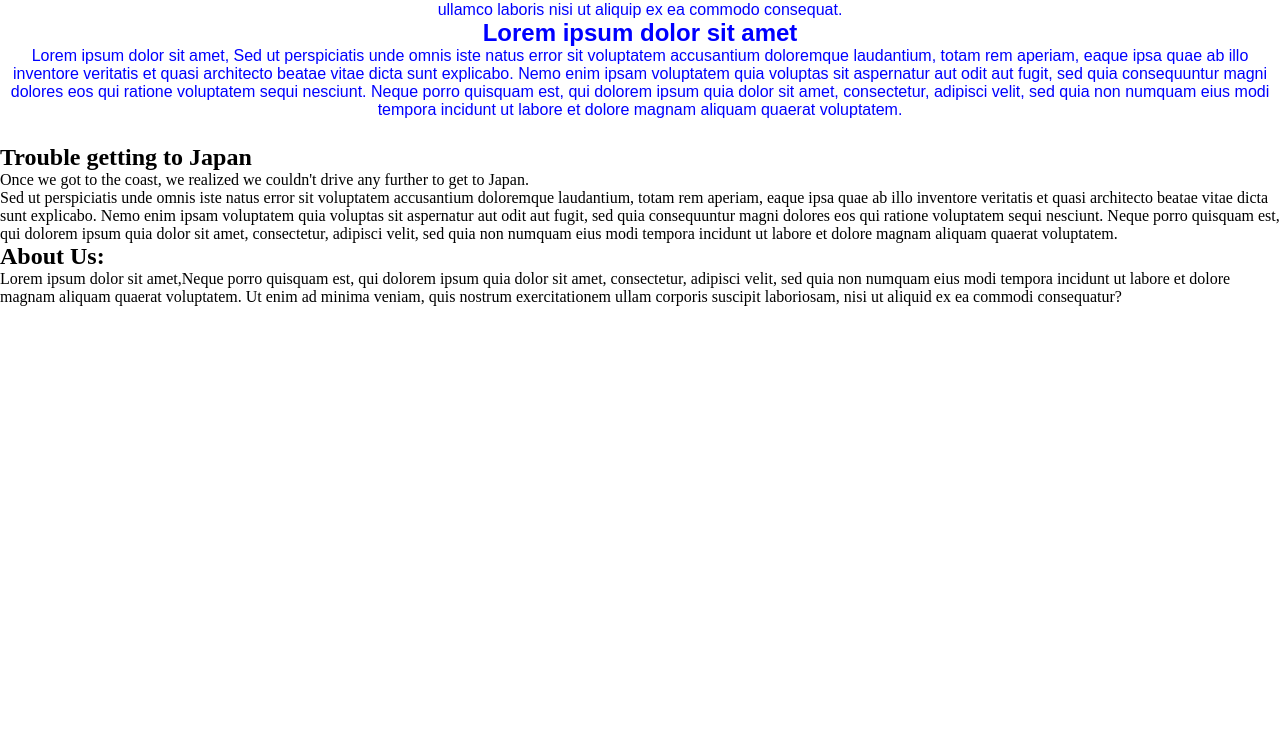
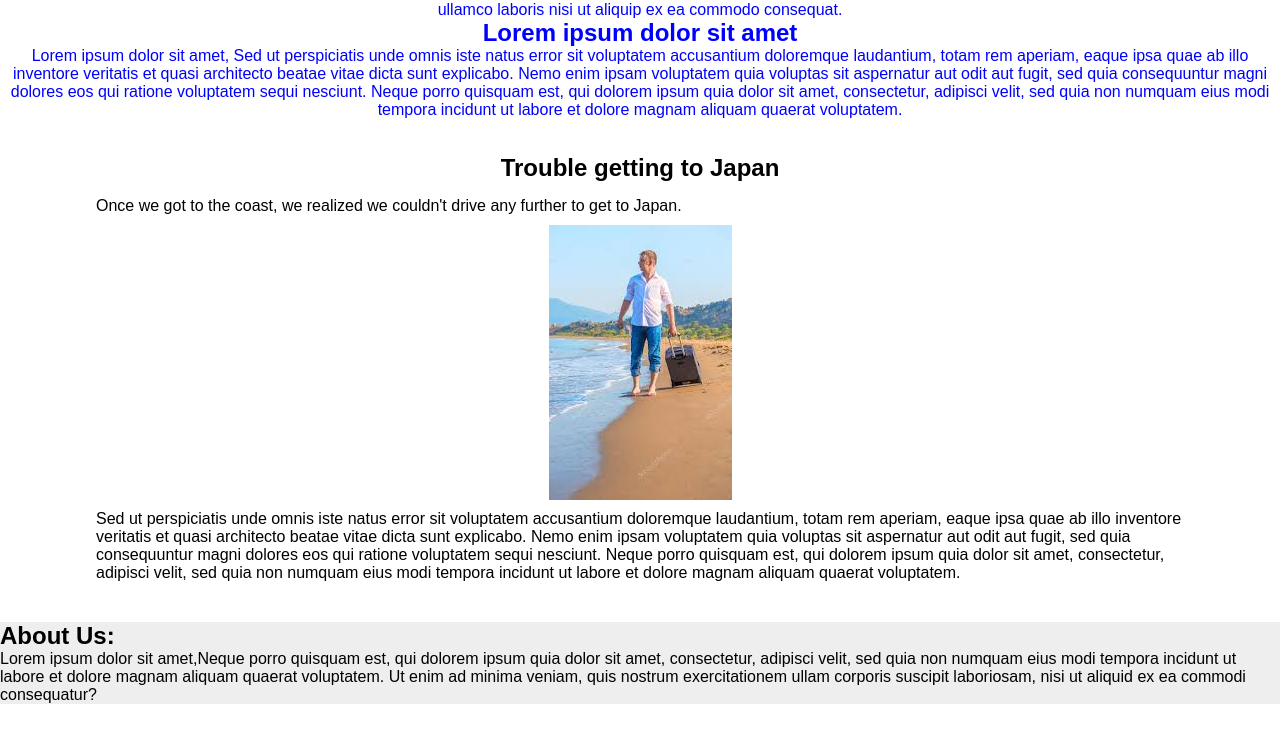
Before and after one commit to CaseyAntoine/roadtrip_blog, a plain HTML site: page index.html in a window 1280 px wide. Shown: the part 54-796 px from the top of the page. Drawn offline with Linux system fonts and the light colour scheme.

Commit message:
updated styling of divs and added img

```diff
--- a/css/styles.css
+++ b/css/styles.css
@@ -14,3 +14,30 @@ h1 {
   font-family: fantasy;
   font-size: 2em;
 }
+
+
+div.blog{
+  font-family: sans-serif;
+  padding: 10px;
+  width: 85%;
+  margin: 0 auto;
+  display: block;
+}
+
+div.blog h2{
+    text-align: center;
+    margin-bottom: 15px;
+}
+
+div.blog img{
+  display: block;
+  margin: 10px auto;
+
+}
+
+div.about {
+  background-color: #eee;
+  font-family: fantasy;
+  margin-top: 30px;
+
+}
--- a/index.html
+++ b/index.html
@@ -11,9 +11,10 @@
       <h2>Lorem ipsum dolor sit amet</h2>
       <p>Lorem ipsum dolor sit amet, Sed ut perspiciatis unde omnis iste natus error sit voluptatem accusantium doloremque laudantium, totam rem aperiam, eaque ipsa quae ab illo inventore veritatis et quasi architecto beatae vitae dicta sunt explicabo. Nemo enim ipsam voluptatem quia voluptas sit aspernatur aut odit aut fugit, sed quia consequuntur magni dolores eos qui ratione voluptatem sequi nesciunt. Neque porro quisquam est, qui dolorem ipsum quia dolor sit amet, consectetur, adipisci velit, sed quia non numquam eius modi tempora incidunt ut labore et dolore magnam aliquam quaerat voluptatem.</p>
     </div>
-    <div class="">
+    <div class="blog">
       <h2>Trouble getting to Japan</h2>
       <p>Once we got to the coast, we realized we couldn't drive any further to get to Japan.</p>
+      <img src="img/lost.jpeg" alt="Lost travler">
       <p>Sed ut perspiciatis unde omnis iste natus error sit voluptatem accusantium doloremque laudantium, totam rem aperiam, eaque ipsa quae ab illo inventore veritatis et quasi architecto beatae vitae dicta sunt explicabo. Nemo enim ipsam voluptatem quia voluptas sit aspernatur aut odit aut fugit, sed quia consequuntur magni dolores eos qui ratione voluptatem sequi nesciunt. Neque porro quisquam est, qui dolorem ipsum quia dolor sit amet, consectetur, adipisci velit, sed quia non numquam eius modi tempora incidunt ut labore et dolore magnam aliquam quaerat voluptatem.</p>
     </div>
     <div class="about">
```
Also changed, not shown: img/lost.jpeg (added).
